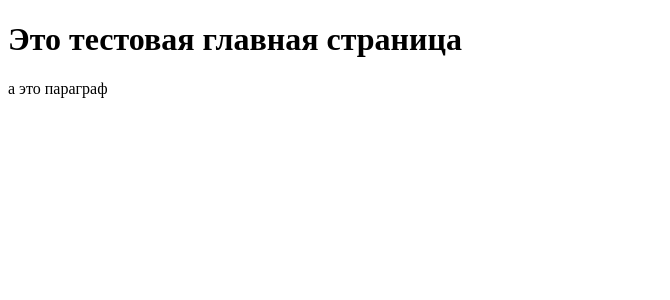
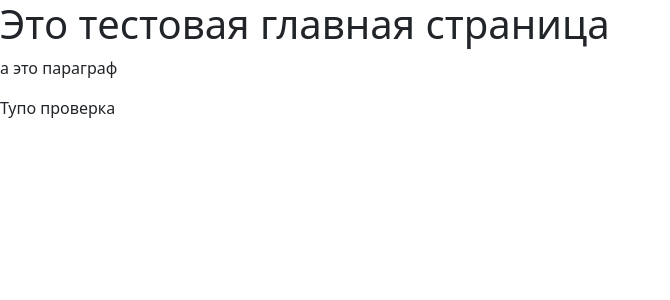
Before and after one commit to NnExe/django_test, a Django app: template firstproject/main/templates/main/index.html in a window 1280 px wide. Shown: the top 300 px of the page, without its empty margins (0-670 px from the left). Run offline with Django 4.2, Linux system fonts and the light colour scheme; the template is opened without the code that fills it, so the values that code supplies are empty.

Commit message:
add templates

```diff
--- a/firstproject/main/templates/main/index.html
+++ b/firstproject/main/templates/main/index.html
@@ -3,6 +3,8 @@
 {% block content %}
     <h1>Это тестовая главная страница</h1>
     <p>а это параграф</p>
+
+    {% include 'main/test.html' %}
 {% endblock %}
 
 {% block title %} Главная страница {% endblock %}
--- a/firstproject/main/templates/main/layout.html
+++ b/firstproject/main/templates/main/layout.html
@@ -1,11 +1,12 @@
 <!doctype html>
-<html lang="en">
+<html lang="ru" xmlns="http://www.w3.org/1999/html">
 <head>
     <meta charset="UTF-8">
     <meta name="viewport"
           content="width=device-width, user-scalable=no, initial-scale=1.0, maximum-scale=1.0, minimum-scale=1.0">
     <meta http-equiv="X-UA-Compatible" content="ie=edge">
     <title>{% block title %}  {% endblock %}</title>
+    <link rel="stylesheet" href="https://cdn.jsdelivr.net/npm/bootstrap@5.1.3/dist/css/bootstrap.min.css">
 </head>
 <body>
     {% block content %}
--- /dev/null
+++ b/firstproject/main/templates/main/test.html
@@ -0,0 +1 @@
+<p>Тупо проверка</p>
```
